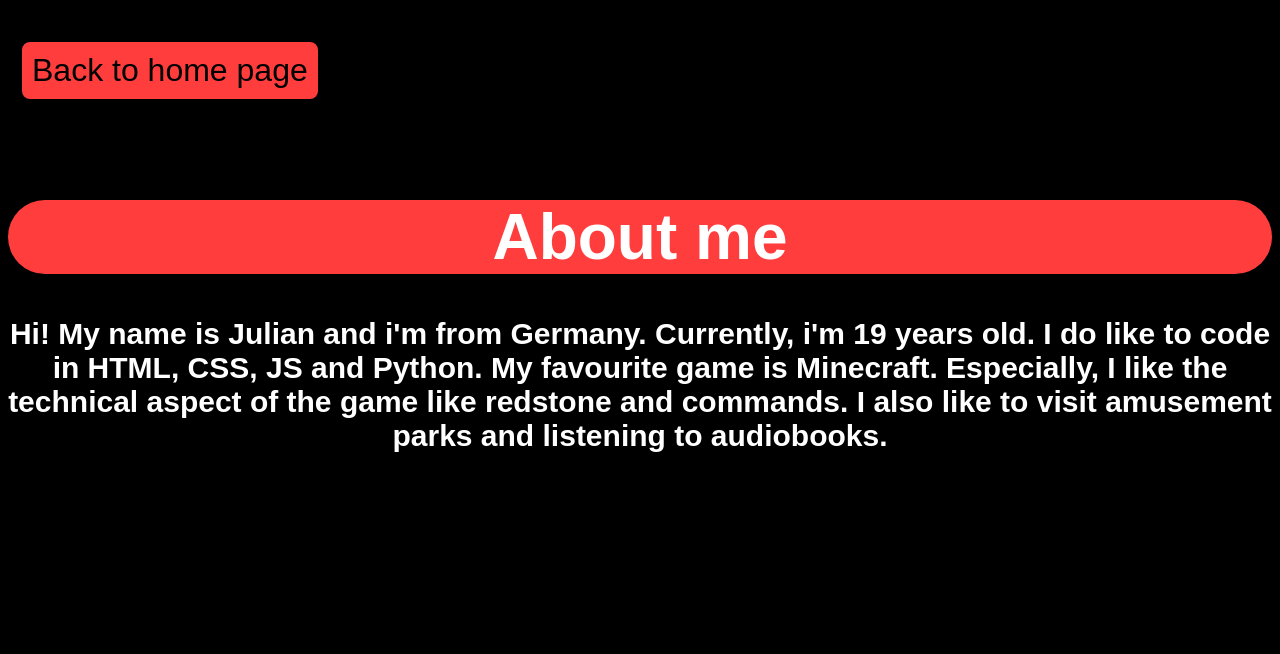
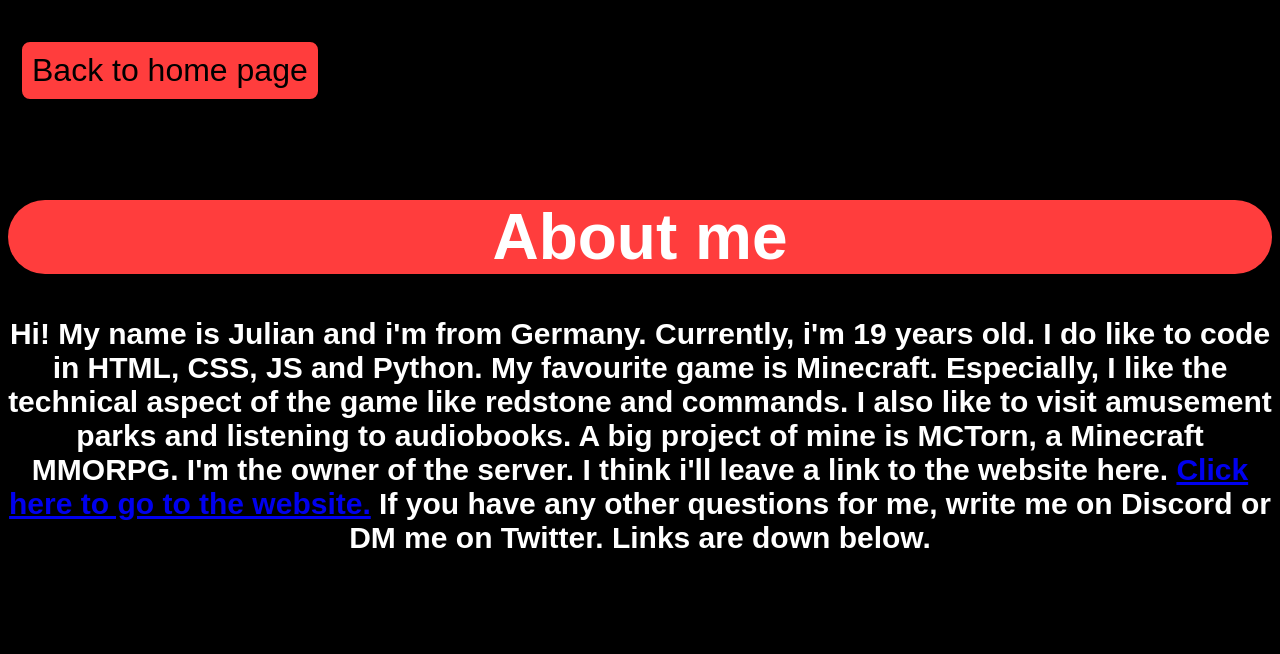
Before and after one commit to ZehJulianLp/zehjulianlp.github.io, a plain HTML site: page about/index.html in a window 1280 px wide. Shown: the top 654 px of the page. Drawn offline with Linux system fonts and the light colour scheme.

Commit message:
Again an Update of About me

```diff
--- a/about/index.html
+++ b/about/index.html
@@ -21,7 +21,7 @@
   <!--style all-->
   <h1 class="headline">About me</h1>
   <div class="text-body">
-    <p>Hi! My name is Julian and i'm from Germany. Currently, i'm 19 years old. I do like to code in HTML, CSS, JS and Python. My favourite game is Minecraft. Especially, I like the technical aspect of the game like redstone and commands. I also like to visit amusement parks and listening to audiobooks.</p>
+    <p>Hi! My name is Julian and i'm from Germany. Currently, i'm 19 years old. I do like to code in HTML, CSS, JS and Python. My favourite game is Minecraft. Especially, I like the technical aspect of the game like redstone and commands. I also like to visit amusement parks and listening to audiobooks. A big project of mine is MCTorn, a Minecraft MMORPG. I'm the owner of the server. I think i'll leave a link to the website here. <a href="https://sites.google.com/view/mctorn">Click here to go to the website.</a> If you have any other questions for me, write me on Discord or DM me on Twitter. Links are down below.</p>
   </div>
   <footer>
     <div class="footer-container">
```
